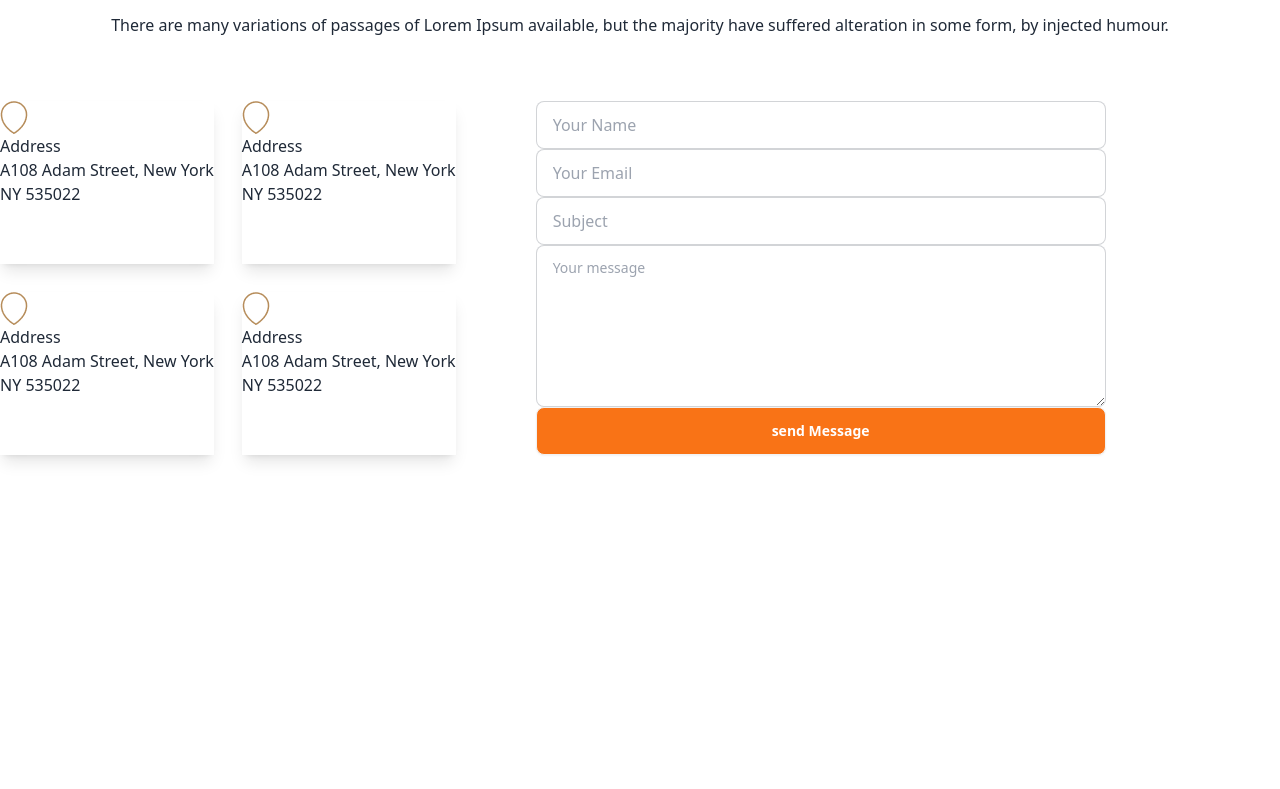
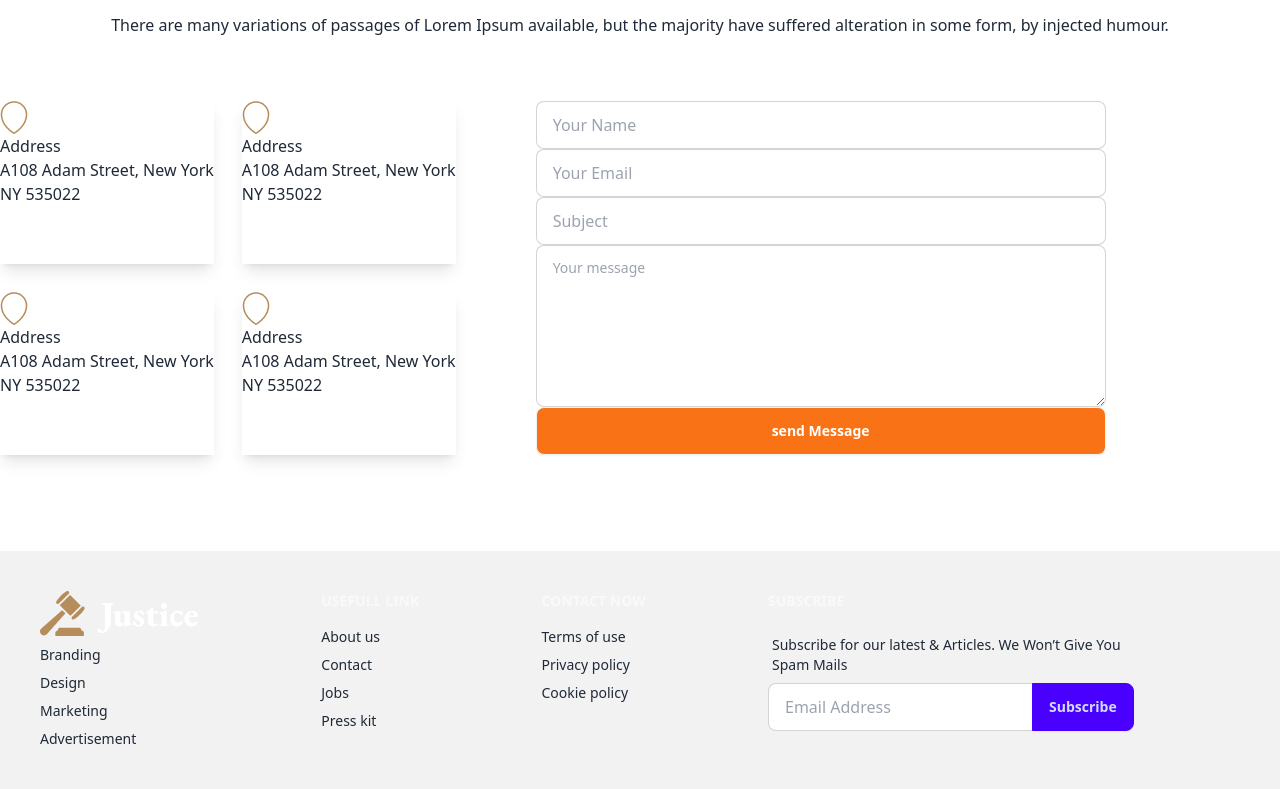
Before and after one commit to abuyusufrony/legal-solution-landing-page-daisy-ui, a plain HTML site: page index.html in a window 1280 px wide. Shown: the part 3497-4286 px from the top of the page. Before the commit the page ends 4048 px from the top, so only its background shows below. Drawn offline with nearby package versions, Linux system fonts and the light colour scheme.

Commit message:
footer-section

```diff
--- a/index.html
+++ b/index.html
@@ -292,6 +292,42 @@
 
 
         </section>
+        <footer class="footer bg-base-200 text-base-content p-10 ">
+            <nav>
+
+                <img src="images/logo.png" alt="">
+                <a class="link link-hover">Branding</a>
+                <a class="link link-hover">Design</a>
+                <a class="link link-hover">Marketing</a>
+                <a class="link link-hover">Advertisement</a>
+            </nav>
+            <nav>
+                <h6 class="footer-title text-white">Usefull Link</h6>
+                <a class="link link-hover">About us</a>
+                <a class="link link-hover">Contact</a>
+                <a class="link link-hover">Jobs</a>
+                <a class="link link-hover">Press kit</a>
+            </nav>
+            <nav>
+                <h6 class="footer-title text-white">Contact Now</h6>
+                <a class="link link-hover">Terms of use</a>
+                <a class="link link-hover">Privacy policy</a>
+                <a class="link link-hover">Cookie policy</a>
+            </nav>
+            <form>
+                <h6 class="footer-title text-white  font-bold">Subscribe</h6>
+                <fieldset class="form-control w-80">
+                    <label class="label">
+                        <span class="label-text">Subscribe for our latest & Articles. We Won’t Give You Spam
+                            Mails</span>
+                    </label>
+                    <div class="join">
+                        <input type="text" placeholder="Email Address" class="input input-bordered join-item" />
+                        <button class="btn btn-primary join-item">Subscribe</button>
+                    </div>
+                </fieldset>
+            </form>
+        </footer>
 
     </main>
 
```
